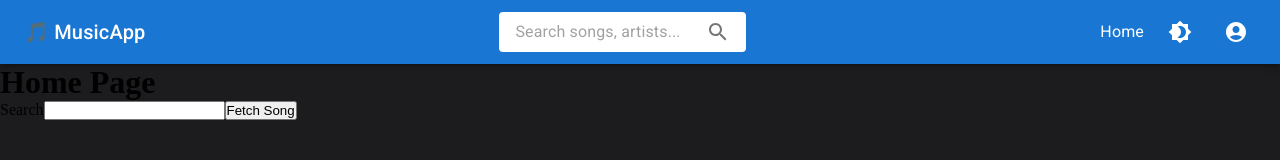
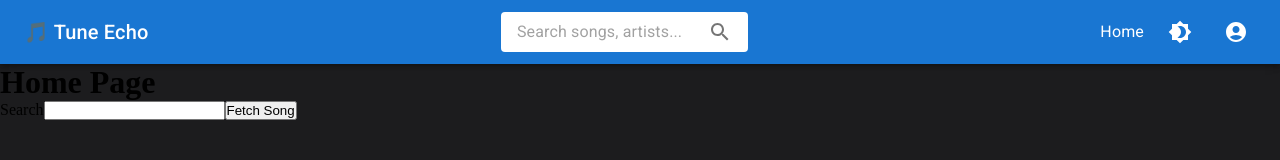
Before and after one commit to satyam-seth/tune-echo, a React (Vite) app: page / in a window 1280 px wide. Shown: the top 160 px of the page. Built offline with nearby package versions, Linux system fonts and the light colour scheme.

Commit message:
Update logo name

```diff
--- a/src/components/Navbar.tsx
+++ b/src/components/Navbar.tsx
@@ -73,7 +73,7 @@ const Navbar = () => {
               display: searchOpen ? "none" : "block",
             }}
           >
-            🎵 MusicApp
+            🎵 Tune Echo
           </Typography>
 
           {/* Search Bar (Mobile Hidden) */}
```
